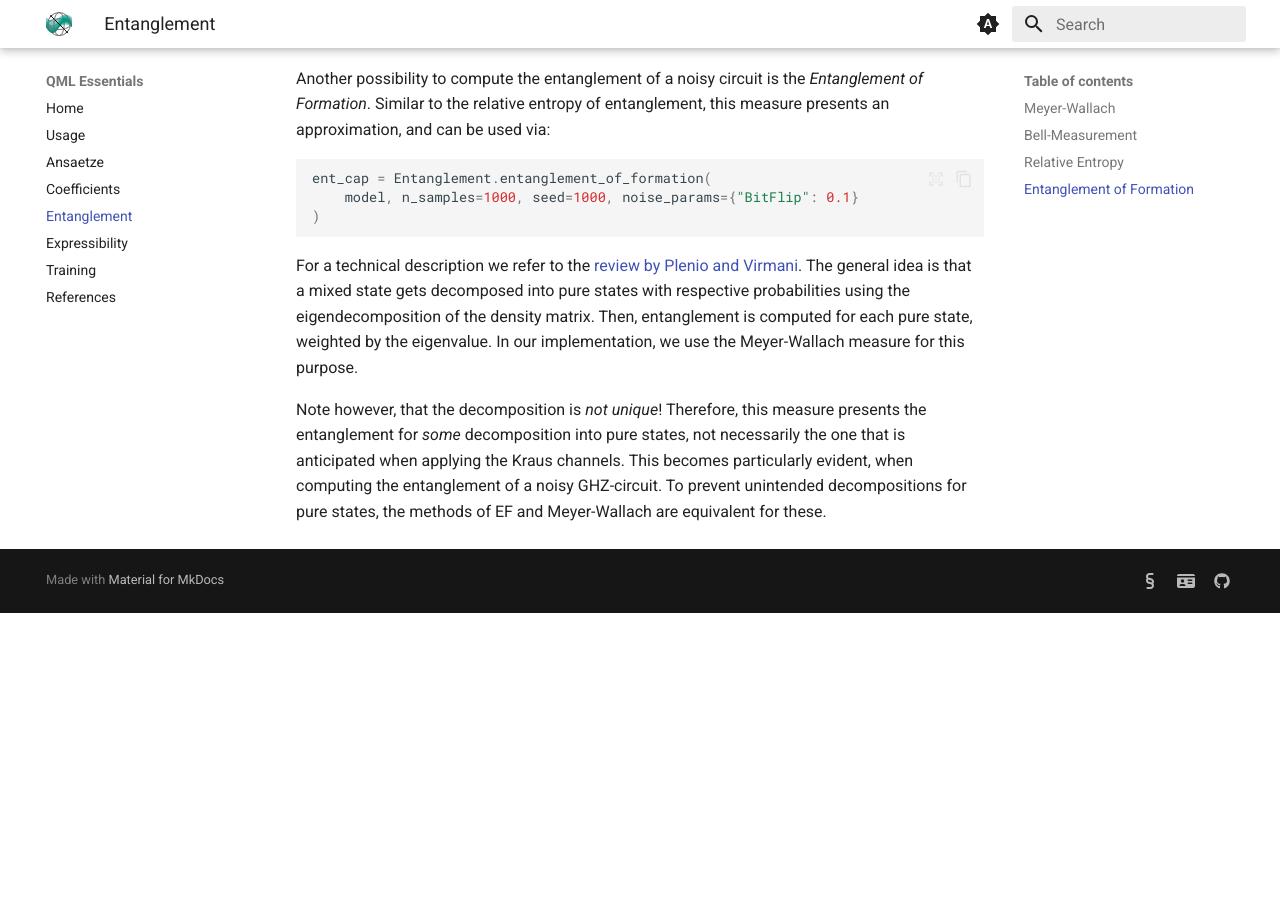
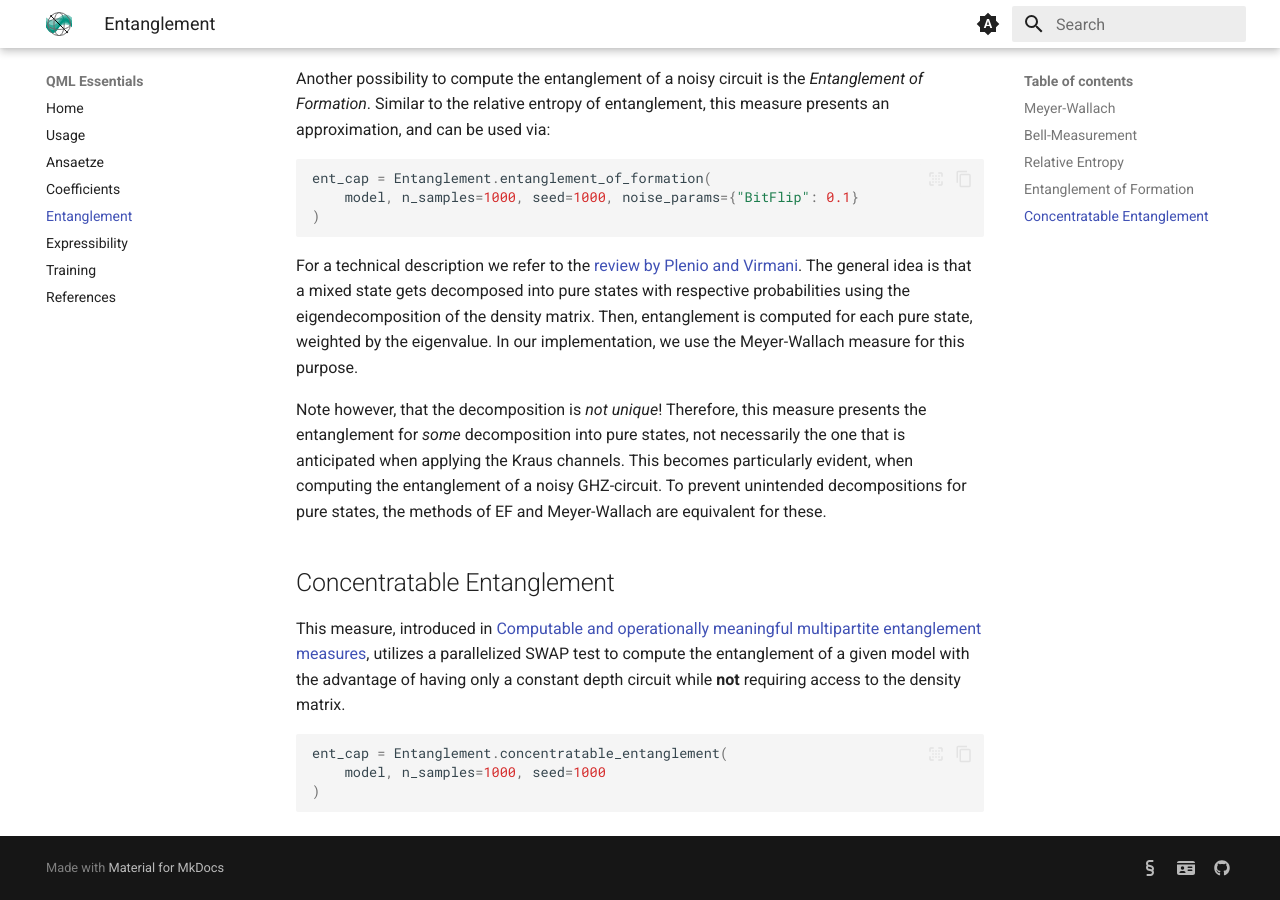
Before and after one commit to cirKITers/qml-essentials, an MkDocs documentation site: the page built from docs/entanglement.md, in a window 1280 px wide and 900 px high, scrolled down 1828 px. Built offline with MkDocs 1.6.1 and Material for MkDocs 9.7.7, drawn with Linux system fonts in a browser that asks for light colours; before the commit the page ends 2441 px from its top, so only the background shows below that.

Commit message:
not on CE measure
Signed-off-by: Melvin Strobl <lc3267@kit.edu>

````diff
--- a/docs/entanglement.md
+++ b/docs/entanglement.md
@@ -84,3 +84,14 @@ Note however, that the decomposition is *not unique*!
 Therefore, this measure presents the entanglement for *some* decomposition into pure states, not necessarily the one that is anticipated when applying the Kraus channels.
 This becomes particularly evident, when computing the entanglement of a noisy GHZ-circuit.
 To prevent unintended decompositions for pure states, the methods of EF and Meyer-Wallach are equivalent for these.
+
+
+## Concentratable Entanglement
+
+This measure, introduced in [Computable and operationally meaningful multipartite entanglement measures](https://arxiv.org/abs/2104.06923), utilizes a parallelized SWAP test to compute the entanglement of a given model with the advantage of having only a constant depth circuit while **not** requiring access to the density matrix.
+
+```python
+ent_cap = Entanglement.concentratable_entanglement(
+    model, n_samples=1000, seed=1000
+)
+```
````
